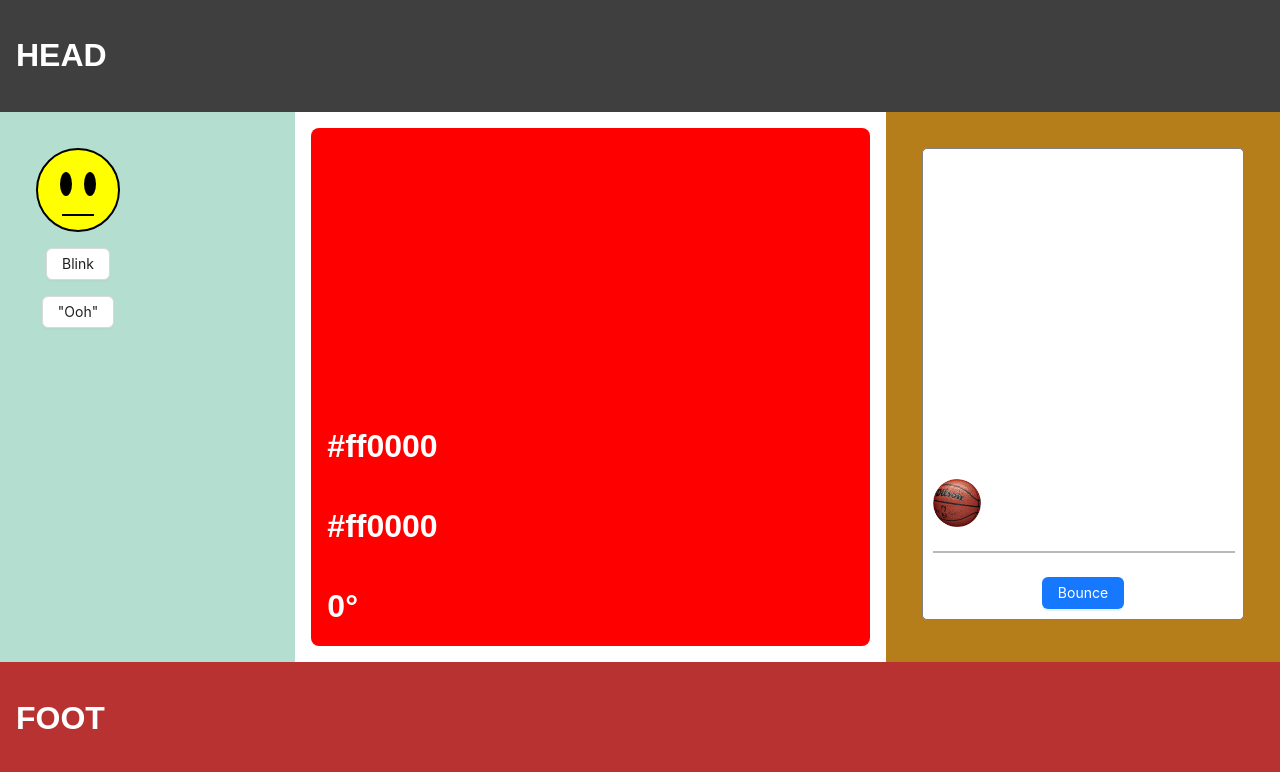
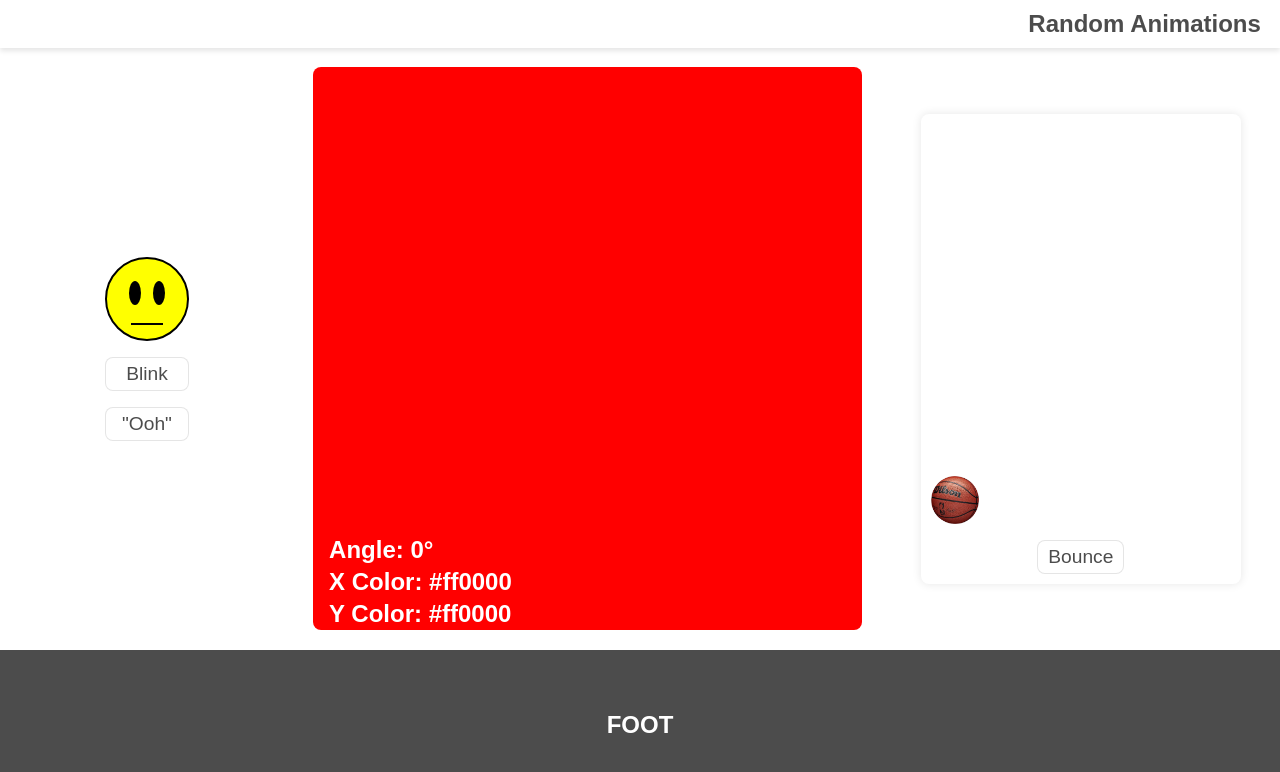
Before and after one commit to larswan/fun-with-animation-and-stuff, a React (Vite) app: page / in a window 1280 px wide. Shown: the top 772 px of the page. Built offline with nearby package versions, Linux system fonts and the light colour scheme.

Commit message:
nice styling

```diff
--- a/src/AnimeTest.jsx
+++ b/src/AnimeTest.jsx
@@ -45,8 +45,8 @@ const AnimeTest = () => {
                 <div className="circle mouth">
                 </div>
             </div>
-            <Button className="button" onClick={()=>eyeAnimationRef.current.restart()}>Blink</Button>
-            <Button className="button" onClick={() => mouthAnimationRef.current.restart()}>"Ooh"</Button>
+            <button className="button" onClick={()=>eyeAnimationRef.current.restart()}>Blink</button>
+            <button className="button" onClick={() => mouthAnimationRef.current.restart()}>"Ooh"</button>
         </div>
     )
 }
--- a/src/AnimeTest.scss
+++ b/src/AnimeTest.scss
@@ -12,7 +12,6 @@
 .circle {
     background-color: rgb(0, 0, 0);
     width: .15 * $faceSize;
-    // height: .15 * $faceSize;
     margin: 5px;
     border-radius: 100%;
 }
--- a/src/App.jsx
+++ b/src/App.jsx
@@ -14,25 +14,25 @@ function App() {
 
   return (
 
-    <div class="container">
+    <div className="mainGrid">
 
-      <div class="header">
-        <h1>HEAD</h1>
+      <div className="header">
+        <h1>Random Animations</h1>
       </div>
 
-      <div class="vert1">
+      <div className="vert1">
         <AnimeTest />
       </div>
 
-      <div class="middle" onMouseMove={handleMouseMove}>
+      <div className="middle" onMouseMove={handleMouseMove}>
           <GradientMouseTracker mouseX={mouseX} mouseY={mouseY}/>
       </div>
 
-      <div class="vert2">
+      <div className="vert2">
         <BouncingBall />
       </div>
 
-      <div class="foot">
+      <div className="foot">
         <h1>FOOT</h1>
       </div>
     </div>
--- a/src/BouncingBall.jsx
+++ b/src/BouncingBall.jsx
@@ -1,7 +1,6 @@
 import anime from "animejs";
 import { useEffect, useRef } from "react";
 import { Button } from "antd";
-import './BouncingBall.scss'
 
 const BouncingBall = () => {
     const rotateAnimation = useRef(null)
@@ -88,7 +87,7 @@ const BouncingBall = () => {
                 },
                 {
                     value: 0,
-                    delay: 1000,
+                    delay: 500,
                     easing: 'easeInOutSine',
                     duration: 1000,
                 }
@@ -108,7 +107,7 @@ const BouncingBall = () => {
                 },
                 {
                     value: '-360deg',
-                    delay: 1000,
+                    delay: 500,
                     duration: 1000,
                     easing: 'easeInOutSine',
                 }
@@ -124,12 +123,16 @@ const BouncingBall = () => {
             <div className="ballWrapper">
                 <img src="src/assets/basketball-no-bg.png"className="ball"/>
             </div>
-            <hr></hr>
-            <Button className="button" type="primary" onClick={()=>{
+            {/* <Button className="button" type="primary" onClick={()=>{
                 bounceAnimation.current.restart();
                 rotateAnimation.current.restart();
                 scaleAnimation.current.restart()
-                  }}>Bounce</Button>
+                  }}>Bounce</Button> */}
+            <button className="button" type="primary" onClick={()=>{
+                bounceAnimation.current.restart();
+                rotateAnimation.current.restart();
+                scaleAnimation.current.restart()
+                  }}>Bounce</button>
         </div>
     )
 }
--- a/src/BouncingBall.scss
+++ /dev/null
@@ -1,28 +0,0 @@
-.bouncingContainer {
-    margin: 20px;
-    height: 450px;
-    width: 300px;
-    display: flex;
-    flex-direction: column;
-    justify-content: end;
-    border: 1px solid grey;
-    background-color: white;
-    border-radius: 5px;
-    gap: 1em;
-    padding: 10px;
-}
-
-.button {
-    align-self: center;
-}
-
-.ballWrapper {
-    width: 3em;
-    height: 3em;
-    padding-bottom: 0px;
-
-    .ball {
-        width: 100%;
-        height: 100%;
-    }
-}
--- a/src/GradientMouseTracker.jsx
+++ b/src/GradientMouseTracker.jsx
@@ -40,9 +40,9 @@ function GradientMouseTracker({mouseX, mouseY}) {
 
     return (
         <div className="gradientBox" style={gradient} >
-            <h1>{xColor}</h1>
-            <h1>{yColor}</h1>
-            <h1>{Math.floor(angle)}°</h1>
+            <h1>Angle: {Math.floor(angle)}°</h1>
+            <h1>X Color: {xColor}</h1>
+            <h1>Y Color: {yColor}</h1>
         </div>
     );
 }
--- a/src/index.scss
+++ b/src/index.scss
@@ -1,6 +1,27 @@
+$lineColor: rgb(0, 0, 0, 0.1);
+$darkerGrey: rgb(0, 0, 0, 0.7);
+$font: Arial, sans-serif;
+$borderRadius: 8px;
+
 #root {
     width: 100vw;
     height: 100vh;
+}
+
+.button {
+    font-size: larger;
+    color: $darkerGrey;
+    background-color: white;
+    border-radius: $borderRadius;
+    border: 1px solid $lineColor;
+    padding: 5px 10px 5px 10px;
+    transition: .4s;
+}
+
+.button:hover {
+    background-color: $darkerGrey;
+    color: white;
+    box-shadow: 0px 0px 5px pink;
 }
 
 body {
@@ -8,8 +29,9 @@ body {
 }
 
 h1 {
-    font-family: Arial, Helvetica, sans-serif;
-    font-size: 2em;
+    font-family: $font;
+    font-size: 1.5em;
+    line-height: 0%;
     color: rgb(255, 255, 255)
 }
 
@@ -19,11 +41,11 @@ hr {
     width: 100%;
 }
 
-.container {
+.mainGrid {
     display: grid;
     height: 100vh;
     grid-template-columns: 1fr 2fr 1fr;
-    grid-template-rows: 0.5fr 2fr 2fr 1fr;
+    grid-template-rows: 3em 2fr 2fr 1fr;
     gap: 0px 0px;
     grid-auto-flow: row;
     grid-template-areas:
@@ -33,24 +55,37 @@ hr {
         "foot foot foot";
 }
 
-.container > *{
+.mainGrid > *{
     display: flex;
-    padding: 1em;
+    padding: 1.2em;
+    align-items: center;
+    justify-content: center;
+}
+
+.container > :nth-child(n +2){
+    border-right: 1px solid $lineColor;
+    border-bottom: 1px solid $lineColor;
 }
 
 .header {
     grid-area: header;
-    background-color: rgb(63, 63, 63);
+    z-index: 10;
+    box-shadow: 0px 3px 5px $lineColor;
+    background-color: rgb(255, 255, 255);
+
+    h1{
+        margin-left: auto;
+        color: $darkerGrey;
+    }
 }
 
 .vert1 {
     grid-area: vert1;
-    background-color: rgb(179, 222, 208);
+    // background-color: rgba(0, 0, 0, 0.926);
 }
 
 .middle {
     grid-area: middle;
-}
 
     .gradientBox {
         width: 100%;
@@ -59,16 +94,47 @@ hr {
         flex-direction: column;
         align-items: flex-start;
         justify-content: flex-end;
-    border-radius: 8px;
+        border-radius: $borderRadius;
         padding-left: 1em;
     }
+}
+
 
 .vert2 {
     grid-area: vert2;
-    background-color: rgb(182, 125, 27);
+
+    .bouncingContainer {
+        margin: 20px;
+        height: 450px;
+        width: 300px;
+        display: flex;
+        flex-direction: column;
+        justify-content: end;
+        // border: 1px solid $lineColor;
+        box-shadow: 0px 0px 10px $lineColor;
+        background-color: white;
+        border-radius: $borderRadius;
+        gap: 1em;
+        padding: 10px;
+
+        .button {
+            align-self: center;
+        }
+
+        .ballWrapper {
+            width: 3em;
+            height: 3em;
+            padding-bottom: 0px;
+
+            .ball {
+                width: 100%;
+                height: 100%;
+            }
+        }
+    }
 }
 
 .foot {
     grid-area: foot;
-    background-color: rgb(185, 50, 50);
+    background-color: $darkerGrey;
 }
--- a/src/numberToHexColor.js
+++ b/src/numberToHexColor.js
@@ -41,8 +41,3 @@ export default function numberToHexColor(number) {
 
     return hexColor;
 }
-
-// Example usage
-const number = 600; // Replace with your desired number
-const hexColor = numberToHexColor(number);
-console.log(hexColor);
```
Lines whose indentation alone changed are shown as unchanged.
